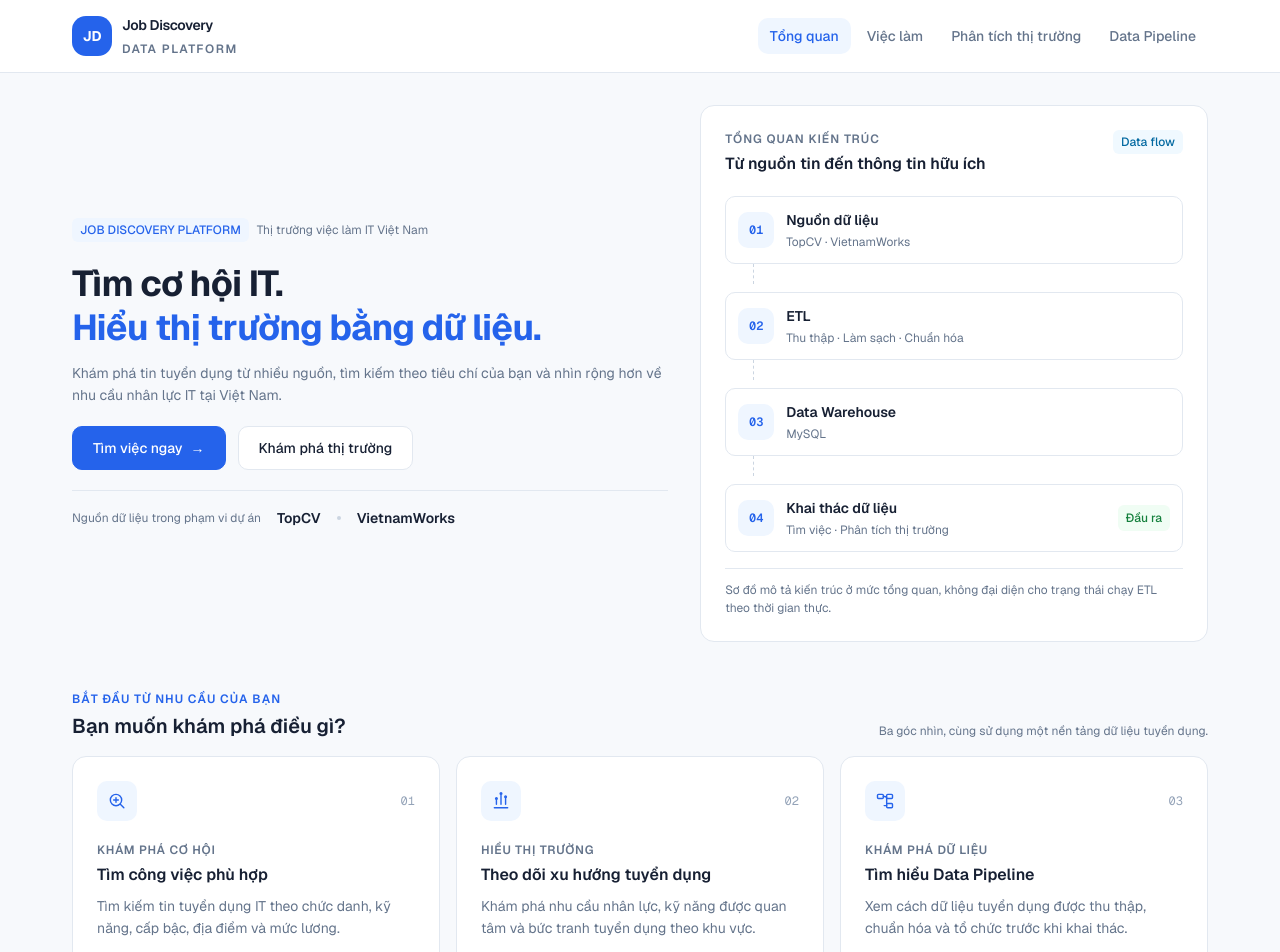
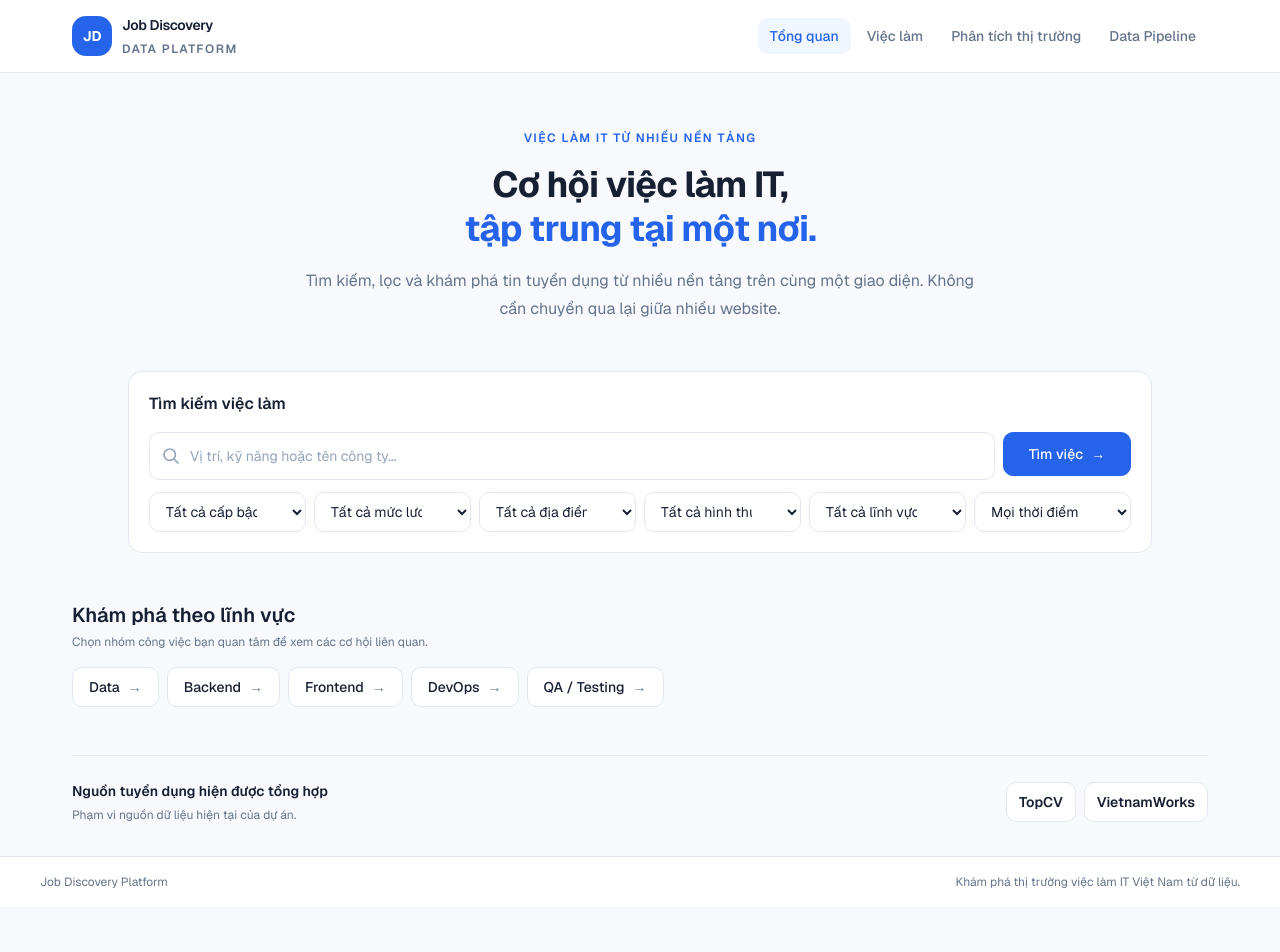
Before and after one commit to VoHoangPhucDTA/job-discovery-platform, a Next.js app in the folder frontend/: page / in a window 1280 px wide. Shown: the top 952 px of the page. After the commit the page ends 907 px from the top, so only its background shows below. Built offline with nearby package versions, Linux system fonts and the light colour scheme.

Commit message:
feat(home): focus overview on multi-source IT job discovery

```diff
--- a/frontend/app/page.tsx
+++ b/frontend/app/page.tsx
@@ -1,321 +1,174 @@
 import Link from "next/link";
-import { Badge } from "./components/ui/badge";
-import { ButtonLink } from "./components/ui/button";
+import { Button } from "./components/ui/button";
 import { Card } from "./components/ui/card";
+import { Input } from "./components/ui/input";
+import { Select } from "./components/ui/select";
 
-const journeys = [
-  {
-    number: "01",
-    eyebrow: "KHÁM PHÁ CƠ HỘI",
-    title: "Tìm công việc phù hợp",
-    description:
-      "Tìm kiếm tin tuyển dụng IT theo chức danh, kỹ năng, cấp bậc, địa điểm và mức lương.",
-    href: "/jobs",
-    action: "Khám phá việc làm",
-    icon: "search",
-  },
-  {
-    number: "02",
-    eyebrow: "HIỂU THỊ TRƯỜNG",
-    title: "Theo dõi xu hướng tuyển dụng",
-    description:
-      "Khám phá nhu cầu nhân lực, kỹ năng được quan tâm và bức tranh tuyển dụng theo khu vực.",
-    href: "/insights",
-    action: "Xem phân tích",
-    icon: "chart",
-  },
-  {
-    number: "03",
-    eyebrow: "KHÁM PHÁ DỮ LIỆU",
-    title: "Tìm hiểu Data Pipeline",
-    description:
-      "Xem cách dữ liệu tuyển dụng được thu thập, chuẩn hóa và tổ chức trước khi khai thác.",
-    href: "/pipeline",
-    action: "Tìm hiểu quy trình",
-    icon: "pipeline",
-  },
+const categories = [
+  { label: "Data", value: "Data", description: "Data Engineer, Data Analyst, BI" },
+  { label: "Backend", value: "Backend", description: "Backend Engineer, API Developer" },
+  { label: "Frontend", value: "Frontend", description: "Frontend Engineer, UI Developer" },
+  { label: "DevOps", value: "DevOps", description: "DevOps, Cloud, Infrastructure" },
+  { label: "QA / Testing", value: "QA", description: "QA Engineer, Automation Tester" },
 ] as const;
-
-const pipelineStages = [
-  {
-    number: "01",
-    title: "Nguồn dữ liệu",
-    detail: "TopCV · VietnamWorks",
-  },
-  {
-    number: "02",
-    title: "ETL",
-    detail: "Thu thập · Làm sạch · Chuẩn hóa",
-  },
-  {
-    number: "03",
-    title: "Data Warehouse",
-    detail: "MySQL",
-  },
-  {
-    number: "04",
-    title: "Khai thác dữ liệu",
-    detail: "Tìm việc · Phân tích thị trường",
-  },
-] as const;
-
-function JourneyIcon({ name }: { name: (typeof journeys)[number]["icon"] }) {
-  const common = {
-    "aria-hidden": true as const,
-    viewBox: "0 0 24 24",
-    className: "size-5",
-    fill: "none",
-    stroke: "currentColor",
-    strokeWidth: 1.7,
-    strokeLinecap: "round" as const,
-    strokeLinejoin: "round" as const,
-  };
-
-  if (name === "search") {
-    return (
-      <svg {...common}>
-        <circle cx="10.8" cy="10.8" r="6.8" />
-        <path d="m16 16 4.2 4.2" />
-        <path d="M8 10.8h5.6M10.8 8v5.6" />
-      </svg>
-    );
-  }
-
-  if (name === "chart") {
-    return (
-      <svg {...common}>
-        <path d="M4 20h16M6.5 16v-5M12 16V5M17.5 16V9" />
-        <circle cx="6.5" cy="9" r="1" />
-        <circle cx="12" cy="3" r="1" />
-        <circle cx="17.5" cy="7" r="1" />
-      </svg>
-    );
-  }
-
-  return (
-    <svg {...common}>
-      <rect x="3" y="4" width="7" height="5" rx="1.2" />
-      <rect x="14" y="15" width="7" height="5" rx="1.2" />
-      <rect x="14" y="4" width="7" height="5" rx="1.2" />
-      <path d="M10 6.5h1.5a2.5 2.5 0 0 1 2.5 2.5v6M11 17.5h3" />
-    </svg>
-  );
-}
-
-function DataFlowCard() {
-  return (
-    <Card className="overflow-hidden p-5 sm:p-6">
-      <div className="flex items-start justify-between gap-3">
-        <div>
-          <p className="text-small font-semibold uppercase tracking-[0.08em] text-muted-foreground">
-            TỔNG QUAN KIẾN TRÚC
-          </p>
-          <h2 className="mt-1 text-card-title font-semibold text-foreground">
-            Từ nguồn tin đến thông tin hữu ích
-          </h2>
-        </div>
-        <Badge variant="info">Data flow</Badge>
-      </div>
-
-      <div className="mt-5 space-y-2">
-        {pipelineStages.map((stage, index) => (
-          <div key={stage.number}>
-            <div className="flex items-center gap-3 rounded-md border border-border bg-surface px-3 py-3">
-              <span className="flex size-9 shrink-0 items-center justify-center rounded-md bg-primary-soft font-mono text-small font-semibold text-primary">
-                {stage.number}
-              </span>
-              <div className="min-w-0 flex-1">
-                <p className="text-body-emphasis font-semibold text-foreground">
-                  {stage.title}
-                </p>
-                <p className="mt-0.5 text-small text-muted-foreground">
-                  {stage.detail}
-                </p>
-              </div>
-              {index === pipelineStages.length - 1 ? (
-                <span className="rounded-sm bg-success-soft px-2 py-1 text-small font-medium text-success">
-                  Đầu ra
-                </span>
-              ) : null}
-            </div>
-            {index < pipelineStages.length - 1 ? (
-              <div className="flex h-5 items-center pl-7">
-                <span className="h-5 border-l border-dashed border-border-strong" />
-              </div>
-            ) : null}
-          </div>
-        ))}
-      </div>
-
-      <p className="mt-4 border-t border-border pt-3 text-small text-muted-foreground">
-        Sơ đồ mô tả kiến trúc ở mức tổng quan, không đại diện cho trạng thái
-        chạy ETL theo thời gian thực.
-      </p>
-    </Card>
-  );
-}
 
 export default function Home() {
   return (
     <div className="space-y-10 sm:space-y-12">
-      <section className="grid items-center gap-7 lg:grid-cols-[minmax(0,1.08fr)_minmax(360px,0.92fr)] lg:gap-8">
-        <div className="space-y-5">
-          <div className="flex flex-wrap items-center gap-2">
-            <Badge variant="primary">JOB DISCOVERY PLATFORM</Badge>
-            <span className="text-small text-muted-foreground">
-              Thị trường việc làm IT Việt Nam
-            </span>
-          </div>
-
-          <div className="space-y-3">
-            <h1 className="max-w-2xl text-page-title font-bold tracking-tight text-foreground sm:text-display">
-              Tìm cơ hội IT.
-              <span className="block text-primary">
-                Hiểu thị trường bằng dữ liệu.
-              </span>
-            </h1>
-            <p className="max-w-2xl text-body text-muted-foreground">
-              Khám phá tin tuyển dụng từ nhiều nguồn, tìm kiếm theo tiêu chí
-              của bạn và nhìn rộng hơn về nhu cầu nhân lực IT tại Việt Nam.
-            </p>
-          </div>
-
-          <div className="flex flex-wrap items-center gap-3">
-            <ButtonLink href="/jobs" size="lg">
-              Tìm việc ngay
-              <span aria-hidden="true">→</span>
-            </ButtonLink>
-            <ButtonLink href="/insights" variant="secondary" size="lg">
-              Khám phá thị trường
-            </ButtonLink>
-          </div>
-
-          <div className="flex flex-wrap items-center gap-x-4 gap-y-2 border-t border-border pt-4">
-            <span className="text-small text-muted-foreground">
-              Nguồn dữ liệu trong phạm vi dự án
-            </span>
-            <span className="text-body-emphasis font-semibold text-foreground">
-              TopCV
-            </span>
-            <span className="size-1 rounded-full bg-border-strong" />
-            <span className="text-body-emphasis font-semibold text-foreground">
-              VietnamWorks
-            </span>
-          </div>
-        </div>
-
-        <DataFlowCard />
+      <section className="mx-auto w-full max-w-4xl space-y-4 pt-2 text-center sm:pt-6">
+        <p className="text-small font-semibold uppercase tracking-[0.12em] text-primary">
+          VIỆC LÀM IT TỪ NHIỀU NỀN TẢNG
+        </p>
+        <h1 className="mx-auto max-w-3xl text-page-title font-bold tracking-tight text-foreground sm:text-display">
+          Cơ hội việc làm IT,
+          <span className="block text-primary">tập trung tại một nơi.</span>
+        </h1>
+        <p className="mx-auto max-w-2xl text-body text-muted-foreground sm:text-base sm:leading-7">
+          Tìm kiếm, lọc và khám phá tin tuyển dụng từ nhiều nền tảng trên cùng
+          một giao diện. Không cần chuyển qua lại giữa nhiều website.
+        </p>
       </section>
 
-      <section aria-labelledby="journey-title" className="space-y-4">
-        <div className="flex flex-col gap-2 sm:flex-row sm:items-end sm:justify-between">
-          <div>
-            <p className="text-small font-semibold uppercase tracking-[0.08em] text-primary">
-              BẮT ĐẦU TỪ NHU CẦU CỦA BẠN
-            </p>
-            <h2
-              id="journey-title"
-              className="mt-1 text-section-title font-semibold text-foreground"
-            >
-              Bạn muốn khám phá điều gì?
-            </h2>
-          </div>
-          <p className="max-w-lg text-small text-muted-foreground sm:text-right">
-            Ba góc nhìn, cùng sử dụng một nền tảng dữ liệu tuyển dụng.
+      <section aria-labelledby="job-search-title" className="mx-auto w-full max-w-5xl">
+        <Card className="space-y-4 p-4 sm:p-5">
+          <h2 id="job-search-title" className="text-card-title font-semibold text-foreground">
+            Tìm kiếm việc làm
+          </h2>
+
+          <form action="/jobs" method="get" role="search" aria-label="Tìm kiếm việc làm IT" className="space-y-3">
+            <div className="flex flex-col gap-2 sm:flex-row">
+              <label className="sr-only" htmlFor="home-keyword">
+                Vị trí, kỹ năng hoặc tên công ty
+              </label>
+              <div className="relative min-w-0 flex-1">
+                <svg
+                  aria-hidden="true"
+                  viewBox="0 0 20 20"
+                  className="pointer-events-none absolute left-3 top-1/2 size-5 -translate-y-1/2 text-subtle-foreground"
+                  fill="none"
+                  stroke="currentColor"
+                  strokeWidth="1.7"
+                >
+                  <circle cx="8.7" cy="8.7" r="5.7" />
+                  <path d="m13 13 4 4" strokeLinecap="round" />
+                </svg>
+                <Input
+                  id="home-keyword"
+                  name="keyword"
+                  type="search"
+                  placeholder="Vị trí, kỹ năng hoặc tên công ty..."
+                  className="h-12 pl-10"
+                />
+              </div>
+              <Button type="submit" size="lg" className="sm:min-w-32">
+                Tìm việc
+                <span aria-hidden="true">→</span>
+              </Button>
+            </div>
+
+            <div className="grid grid-cols-2 gap-2 sm:grid-cols-3 xl:grid-cols-6">
+              <label className="sr-only" htmlFor="home-level">Cấp bậc</label>
+              <Select id="home-level" name="level" aria-label="Lọc theo cấp bậc" defaultValue="all">
+                <option value="all">Tất cả cấp bậc</option>
+                <option value="Intern">Intern</option>
+                <option value="Fresher">Fresher</option>
+                <option value="Junior">Junior</option>
+                <option value="Middle">Middle</option>
+                <option value="Senior">Senior</option>
+              </Select>
+
+              <label className="sr-only" htmlFor="home-salary">Mức lương</label>
+              <Select id="home-salary" name="salary" aria-label="Lọc theo mức lương" defaultValue="all">
+                <option value="all">Tất cả mức lương</option>
+                <option value="under-10">Dưới 10 triệu</option>
+                <option value="10-20">10–20 triệu</option>
+                <option value="20-30">20–30 triệu</option>
+                <option value="over-30">Trên 30 triệu</option>
+              </Select>
+
+              <label className="sr-only" htmlFor="home-location">Địa điểm</label>
+              <Select id="home-location" name="location" aria-label="Lọc theo địa điểm" defaultValue="all">
+                <option value="all">Tất cả địa điểm</option>
+                <option value="TP. Hồ Chí Minh">TP. Hồ Chí Minh</option>
+                <option value="Hà Nội">Hà Nội</option>
+                <option value="Đà Nẵng">Đà Nẵng</option>
+                <option value="Remote">Remote</option>
+              </Select>
+
+              <label className="sr-only" htmlFor="home-employment">Hình thức làm việc</label>
+              <Select id="home-employment" name="employment" aria-label="Lọc theo hình thức làm việc" defaultValue="all">
+                <option value="all">Tất cả hình thức</option>
+                <option value="Toàn thời gian">Toàn thời gian</option>
+                <option value="Bán thời gian">Bán thời gian</option>
+                <option value="Thực tập">Thực tập</option>
+              </Select>
+
+              <label className="sr-only" htmlFor="home-category">Lĩnh vực</label>
+              <Select id="home-category" name="category" aria-label="Lọc theo lĩnh vực" defaultValue="all">
+                <option value="all">Tất cả lĩnh vực</option>
+                <option value="Backend">Backend</option>
+                <option value="Data">Data</option>
+                <option value="Frontend">Frontend</option>
+                <option value="DevOps">DevOps</option>
+                <option value="QA">QA / Testing</option>
+              </Select>
+
+              <label className="sr-only" htmlFor="home-posted">Thời gian đăng</label>
+              <Select id="home-posted" name="posted" aria-label="Lọc theo thời gian đăng" defaultValue="all">
+                <option value="all">Mọi thời điểm</option>
+                <option value="1">24 giờ qua</option>
+                <option value="7">7 ngày qua</option>
+                <option value="30">30 ngày qua</option>
+              </Select>
+            </div>
+          </form>
+        </Card>
+      </section>
+
+      <section aria-labelledby="category-title" className="space-y-4">
+        <div className="space-y-1">
+          <h2 id="category-title" className="text-section-title font-semibold text-foreground">
+            Khám phá theo lĩnh vực
+          </h2>
+          <p className="text-small text-muted-foreground">
+            Chọn nhóm công việc bạn quan tâm để xem các cơ hội liên quan.
           </p>
         </div>
 
-        <div className="grid gap-4 md:grid-cols-3">
-          {journeys.map((journey) => (
+        <div className="flex flex-wrap gap-2">
+          {categories.map((category) => (
             <Link
-              key={journey.href}
-              href={journey.href}
-              className="group rounded-lg outline-offset-4 focus-visible:outline-2 focus-visible:outline-primary"
+              key={category.value}
+              href={`/jobs?category=${encodeURIComponent(category.value)}`}
+              title={category.description}
+              className="inline-flex min-h-10 items-center rounded-md border border-border bg-surface px-4 text-body font-medium text-foreground transition-colors hover:border-primary/50 hover:bg-primary-soft hover:text-primary focus-visible:outline-2 focus-visible:outline-offset-2 focus-visible:outline-primary"
             >
-              <Card className="flex h-full flex-col p-5 transition-colors duration-150 group-hover:border-primary/50 sm:p-6">
-                <div className="flex items-center justify-between">
-                  <span className="flex size-10 items-center justify-center rounded-md bg-primary-soft text-primary">
-                    <JourneyIcon name={journey.icon} />
-                  </span>
-                  <span className="font-mono text-small text-subtle-foreground">
-                    {journey.number}
-                  </span>
-                </div>
-
-                <p className="mt-5 text-small font-semibold uppercase tracking-[0.06em] text-muted-foreground">
-                  {journey.eyebrow}
-                </p>
-                <h3 className="mt-1 text-card-title font-semibold text-foreground">
-                  {journey.title}
-                </h3>
-                <p className="mt-2 flex-1 text-body text-muted-foreground">
-                  {journey.description}
-                </p>
-                <span className="mt-5 inline-flex items-center gap-2 text-small font-semibold text-primary">
-                  {journey.action}
-                  <span
-                    aria-hidden="true"
-                    className="transition-transform group-hover:translate-x-1"
-                  >
-                    →
-                  </span>
-                </span>
-              </Card>
+              {category.label}
+              <span aria-hidden="true" className="ml-2 text-muted-foreground">→</span>
             </Link>
           ))}
         </div>
       </section>
 
-      <section className="grid gap-4 lg:grid-cols-[0.85fr_1.15fr]">
-        <Card className="flex flex-col justify-between gap-5 p-5 sm:p-6">
-          <div className="space-y-3">
-            <Badge variant="neutral">Một nguồn dữ liệu có tổ chức</Badge>
-            <h2 className="text-section-title font-semibold text-foreground">
-              Không chỉ tìm việc, mà còn hiểu dữ liệu phía sau.
+      <section aria-labelledby="sources-title" className="border-t border-border pt-6">
+        <div className="flex flex-col gap-3 sm:flex-row sm:items-center sm:justify-between">
+          <div className="space-y-1">
+            <h2 id="sources-title" className="text-body-emphasis font-semibold text-foreground">
+              Nguồn tuyển dụng hiện được tổng hợp
             </h2>
-            <p className="text-body text-muted-foreground">
-              Dữ liệu tuyển dụng được đưa qua quy trình xử lý và lưu trữ tập
-              trung, tạo nền tảng cho việc tìm kiếm cơ hội và phân tích thị
-              trường.
+            <p className="text-small text-muted-foreground">
+              Phạm vi nguồn dữ liệu hiện tại của dự án.
             </p>
           </div>
-          <ButtonLink href="/pipeline" variant="secondary" className="self-start">
-            Xem cách dữ liệu được xử lý
-            <span aria-hidden="true">→</span>
-          </ButtonLink>
-        </Card>
-
-        <Card className="p-5 sm:p-6">
-          <p className="text-small font-semibold uppercase tracking-[0.08em] text-muted-foreground">
-            NGUYÊN TẮC SẢN PHẨM
-          </p>
-          <div className="mt-4 grid gap-4 sm:grid-cols-3">
-            <div className="space-y-1.5">
-              <p className="text-body-emphasis font-semibold text-foreground">
-                Dễ khám phá
-              </p>
-              <p className="text-small text-muted-foreground">
-                Tìm kiếm và lọc cơ hội trong một giao diện thống nhất.
-              </p>
-            </div>
-            <div className="space-y-1.5">
-              <p className="text-body-emphasis font-semibold text-foreground">
-                Có nguồn gốc
-              </p>
-              <p className="text-small text-muted-foreground">
-                Phân biệt nguồn tuyển dụng và dữ liệu minh họa.
-              </p>
-            </div>
-            <div className="space-y-1.5 border-border sm:border-l sm:pl-4">
-              <p className="text-body-emphasis font-semibold text-foreground">
-                Có thể phân tích
-              </p>
-              <p className="text-small text-muted-foreground">
-                Tổ chức dữ liệu để quan sát nhu cầu và xu hướng thị trường.
-              </p>
-            </div>
+          <div className="flex flex-wrap items-center gap-2">
+            <span className="rounded-md border border-border bg-surface px-3 py-2 text-body-emphasis font-semibold text-foreground">
+              TopCV
+            </span>
+            <span className="rounded-md border border-border bg-surface px-3 py-2 text-body-emphasis font-semibold text-foreground">
+              VietnamWorks
+            </span>
           </div>
-        </Card>
+        </div>
       </section>
     </div>
   );
```
